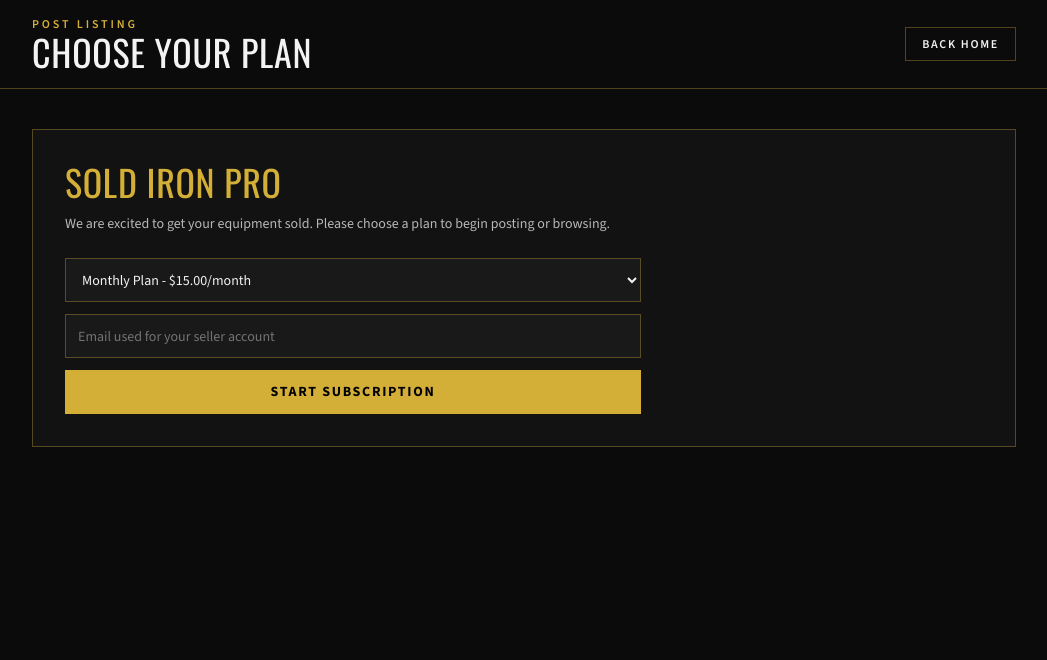
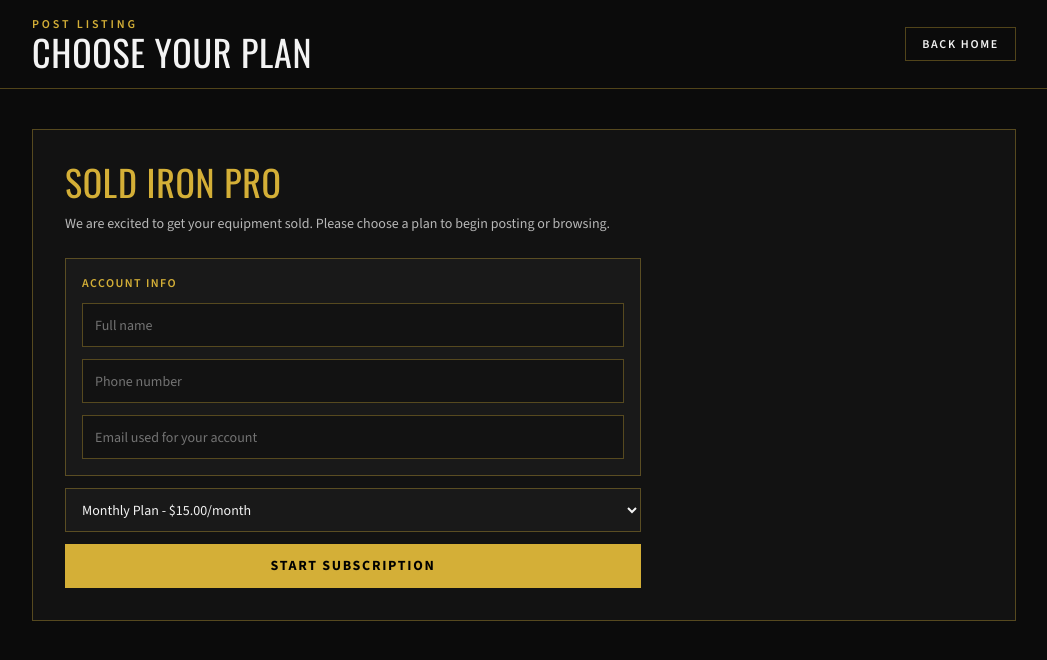
Before and after one commit to kzurcher/soldiron, a Next.js app: page /subscribe in a window 1280 px wide. Shown: the top 660 px of the page, without its empty margins (116-1163 px from the left). Built offline with nearby package versions, Linux system fonts and the light colour scheme.

Commit message:
Add user profile capture and auto-fill for buyer messaging

```diff
--- a/app/listings/[id]/page.tsx
+++ b/app/listings/[id]/page.tsx
@@ -39,6 +39,49 @@
   });
   const [sending, setSending] = useState(false);
   const [messageStatus, setMessageStatus] = useState("");
+
+  function updateMessageField(field: "senderName" | "senderPhone" | "senderEmail" | "message", value: string) {
+    setMessageForm((prev) => {
+      const next = { ...prev, [field]: value };
+      if (field !== "message") {
+        try {
+          localStorage.setItem(
+            "soldiron_user_profile",
+            JSON.stringify({
+              fullName: next.senderName,
+              phoneNumber: next.senderPhone,
+              email: next.senderEmail,
+            })
+          );
+        } catch {
+          // Ignore storage failures.
+        }
+      }
+      return next;
+    });
+  }
+
+  useEffect(() => {
+    try {
+      const raw = localStorage.getItem("soldiron_user_profile");
+      const profile = raw
+        ? (JSON.parse(raw) as { fullName?: string; phoneNumber?: string; email?: string })
+        : null;
+      const savedEmail = localStorage.getItem("soldiron_subscriber_email") ?? "";
+      setMessageForm((prev) => ({
+        ...prev,
+        senderName: profile?.fullName ?? "",
+        senderPhone: profile?.phoneNumber ?? "",
+        senderEmail: profile?.email ?? savedEmail,
+      }));
+    } catch {
+      const savedEmail = localStorage.getItem("soldiron_subscriber_email") ?? "";
+      setMessageForm((prev) => ({
+        ...prev,
+        senderEmail: savedEmail,
+      }));
+    }
+  }, []);
 
   useEffect(() => {
     if (!listingId) return;
@@ -136,7 +179,7 @@
           ? "Message sent. Seller was also notified by email."
           : "Message sent on-site."
       );
-      setMessageForm({ senderName: "", senderPhone: "", senderEmail: "", message: "" });
+      setMessageForm((prev) => ({ ...prev, message: "" }));
     } catch {
       setMessageStatus("Could not send message.");
     } finally {
@@ -267,28 +310,28 @@
                   type="text"
                   placeholder="Your Name"
                   value={messageForm.senderName}
-                  onChange={(e) => setMessageForm((prev) => ({ ...prev, senderName: e.target.value }))}
+                  onChange={(e) => updateMessageField("senderName", e.target.value)}
                   className="h-10 border border-[var(--line)] bg-[var(--panel-soft)] px-3 text-sm outline-none focus:border-[var(--line-strong)]"
                 />
                 <input
                   type="text"
                   placeholder="Your Phone"
                   value={messageForm.senderPhone}
-                  onChange={(e) => setMessageForm((prev) => ({ ...prev, senderPhone: e.target.value }))}
+                  onChange={(e) => updateMessageField("senderPhone", e.target.value)}
                   className="h-10 border border-[var(--line)] bg-[var(--panel-soft)] px-3 text-sm outline-none focus:border-[var(--line-strong)]"
                 />
                 <input
                   type="email"
                   placeholder="Your Email (optional)"
                   value={messageForm.senderEmail}
-                  onChange={(e) => setMessageForm((prev) => ({ ...prev, senderEmail: e.target.value }))}
+                  onChange={(e) => updateMessageField("senderEmail", e.target.value)}
                   className="h-10 border border-[var(--line)] bg-[var(--panel-soft)] px-3 text-sm outline-none focus:border-[var(--line-strong)]"
                 />
                 <textarea
                   rows={5}
                   placeholder="Write your message to the seller..."
                   value={messageForm.message}
-                  onChange={(e) => setMessageForm((prev) => ({ ...prev, message: e.target.value }))}
+                  onChange={(e) => updateMessageField("message", e.target.value)}
                   className="border border-[var(--line)] bg-[var(--panel-soft)] px-3 py-2 text-sm outline-none focus:border-[var(--line-strong)]"
                 />
                 <button
--- a/app/subscribe/page.tsx
+++ b/app/subscribe/page.tsx
@@ -1,14 +1,29 @@
 "use client";
 
 import Link from "next/link";
-import { useState } from "react";
+import { useEffect, useState } from "react";
 
 export default function SubscribePage() {
+  const [fullName, setFullName] = useState("");
+  const [phoneNumber, setPhoneNumber] = useState("");
   const [email, setEmail] = useState("");
   const [plan, setPlan] = useState<"monthly" | "yearly">("monthly");
   const [loading, setLoading] = useState(false);
   const [message, setMessage] = useState("");
   const [error, setError] = useState("");
+
+  useEffect(() => {
+    try {
+      const raw = localStorage.getItem("soldiron_user_profile");
+      if (!raw) return;
+      const profile = JSON.parse(raw) as { fullName?: string; phoneNumber?: string; email?: string };
+      setFullName(profile.fullName ?? "");
+      setPhoneNumber(profile.phoneNumber ?? "");
+      setEmail(profile.email ?? "");
+    } catch {
+      // Ignore malformed local profile.
+    }
+  }, []);
 
   async function onSubscribe(event: React.FormEvent<HTMLFormElement>) {
     event.preventDefault();
@@ -17,10 +32,20 @@
     setLoading(true);
 
     try {
+      const normalizedEmail = email.trim().toLowerCase();
+      localStorage.setItem(
+        "soldiron_user_profile",
+        JSON.stringify({
+          fullName: fullName.trim(),
+          phoneNumber: phoneNumber.trim(),
+          email: normalizedEmail,
+        })
+      );
+
       const response = await fetch("/api/billing/checkout", {
         method: "POST",
         headers: { "Content-Type": "application/json" },
-        body: JSON.stringify({ email, plan }),
+        body: JSON.stringify({ email: normalizedEmail, plan }),
       });
       const result = (await response.json()) as { ok: boolean; url?: string; error?: string };
       if (!response.ok || !result.ok || !result.url) {
@@ -29,7 +54,7 @@
       }
 
       setMessage("Redirecting to secure checkout...");
-      localStorage.setItem("soldiron_subscriber_email", email.trim().toLowerCase());
+      localStorage.setItem("soldiron_subscriber_email", normalizedEmail);
       window.location.href = result.url;
     } catch {
       setError("Could not start checkout.");
@@ -66,6 +91,38 @@
           </p>
 
           <form className="mt-6 grid max-w-xl gap-3" onSubmit={onSubscribe}>
+            <div className="border border-[var(--line)] bg-[var(--panel-soft)] p-4">
+              <p className="text-xs font-semibold uppercase tracking-[0.12em] text-[var(--gold)]">
+                Account Info
+              </p>
+              <div className="mt-3 grid gap-3">
+                <input
+                  type="text"
+                  required
+                  value={fullName}
+                  onChange={(e) => setFullName(e.target.value)}
+                  placeholder="Full name"
+                  className="h-11 border border-[var(--line)] bg-[var(--panel)] px-3 text-sm outline-none transition placeholder:text-neutral-500 focus:border-[var(--line-strong)]"
+                />
+                <input
+                  type="tel"
+                  required
+                  value={phoneNumber}
+                  onChange={(e) => setPhoneNumber(e.target.value)}
+                  placeholder="Phone number"
+                  className="h-11 border border-[var(--line)] bg-[var(--panel)] px-3 text-sm outline-none transition placeholder:text-neutral-500 focus:border-[var(--line-strong)]"
+                />
+                <input
+                  type="email"
+                  required
+                  value={email}
+                  onChange={(e) => setEmail(e.target.value)}
+                  placeholder="Email used for your account"
+                  className="h-11 border border-[var(--line)] bg-[var(--panel)] px-3 text-sm outline-none transition placeholder:text-neutral-500 focus:border-[var(--line-strong)]"
+                />
+              </div>
+            </div>
+
             <select
               value={plan}
               onChange={(e) => setPlan(e.target.value as "monthly" | "yearly")}
@@ -74,14 +131,6 @@
               <option value="monthly">Monthly Plan - $15.00/month</option>
               <option value="yearly">Yearly Plan - $160.00/Yearly</option>
             </select>
-            <input
-              type="email"
-              required
-              value={email}
-              onChange={(e) => setEmail(e.target.value)}
-              placeholder="Email used for your seller account"
-              className="h-11 border border-[var(--line)] bg-[var(--panel-soft)] px-3 text-sm outline-none transition placeholder:text-neutral-500 focus:border-[var(--line-strong)]"
-            />
             <button
               type="submit"
               disabled={loading}
```
